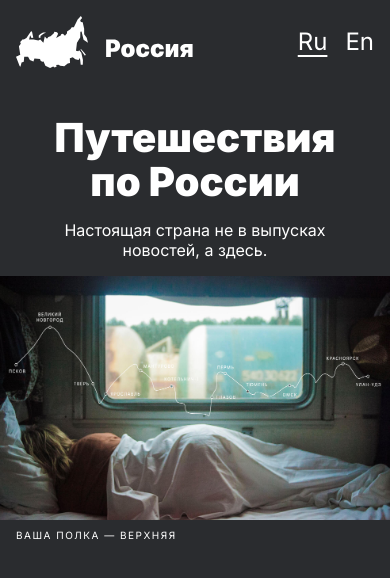
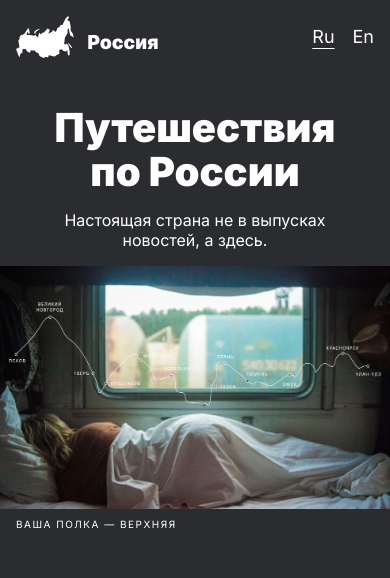
Before and after one commit to daminoki/russian-travel, a plain HTML site: page index.html in a window 390 px wide. Drawn offline with Linux system fonts and the light colour scheme.

Commit message:
header mobile styles added

```diff
--- a/styles/blocks/header/__link/header__link.css
+++ b/styles/blocks/header/__link/header__link.css
@@ -4,3 +4,10 @@
     line-height: 28px;
     text-decoration: none;
 }
+
+@media screen and (max-width: 767px) {
+    .header__link {
+        font-size: 18px;
+        line-height: 20px;
+    }
+}
--- a/styles/blocks/header/__logo/header__logo.css
+++ b/styles/blocks/header/__logo/header__logo.css
@@ -0,0 +1,9 @@
+.header__logo {
+    max-width: 176px;
+}
+
+@media screen and (max-width: 767px) {
+    .header__logo {
+        max-width: 142px;
+    }
+}
```
